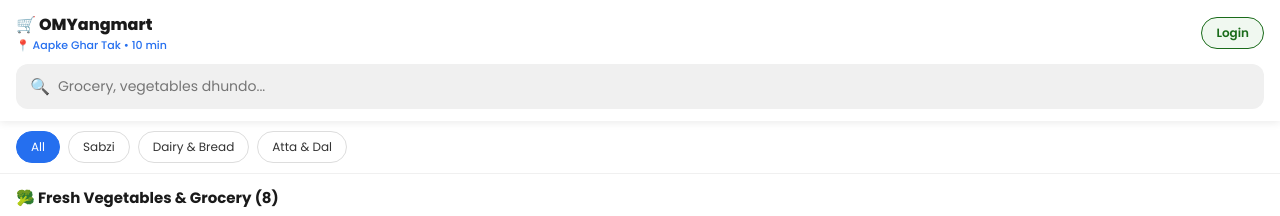
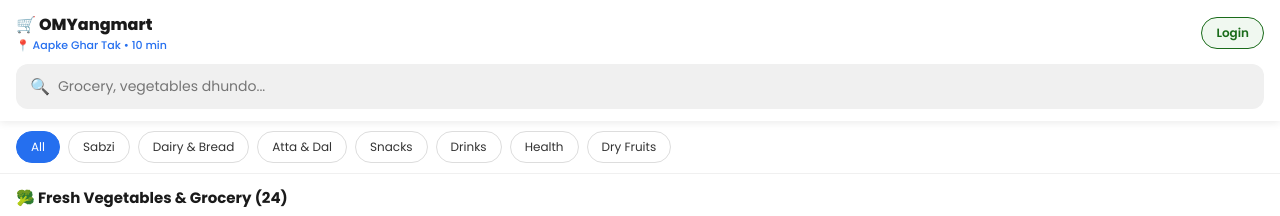
Before and after one commit to ashishkumarbihar2026-alt/omyangmart, a React (Vite) app: page / in a window 1280 px wide. Shown: the top 216 px of the page. Built offline with nearby package versions, Linux system fonts and the light colour scheme; no server answers.

Commit message:
Update products.js

```diff
--- a/src/data/products.js
+++ b/src/data/products.js
@@ -9,6 +9,22 @@ const rows = [
   [38, 'Dairy & Bread', 'Bread', '1 Pack', 45, 55, '🍞', '/images/bread.png'],
   [45, 'Atta & Dal', 'Atta', '5 kg', 230, 260, '🌾', '/images/atta.png'],
   [46, 'Atta & Dal', 'Basmati Chawal', '1 kg', 110, 130, '🍚', '/images/chawal.png'],
+   [151, 'Snacks', 'Soan Papdi', '200 g', 55, 70, '🍬', '/images/soanpapdi.png'],
+  [152, 'Snacks', 'Soan Papdi', '400 g', 110, 135, '🍬', '/images/soanpapdi.png'],
+  [153, 'Drinks', 'Junior Horlicks', '500 g', 320, 329, '🥛', '/images/juniorhorlicks.png'],
+  [154, 'Drinks', 'Horlicks', '500 g', 260, 264, '🥛', '/images/horlicks.png'],
+  [155, 'Drinks', 'Lite Horlicks', '500 g', 320, 325, '🥛', '/images/litehorlicks.png'],
+  [156, 'Drinks', 'Horlicks', '1 kg', 430, 440, '🥛', '/images/horlicks1kg.png'],
+  [157, 'Health', 'Dabur Chyawanprash', '1 kg', 400, 440, '🍯', '/images/chyawanprash.png'],
+  [158, 'Dry Fruits', 'Pista Badam', '250 g', 240, 400, '🥜', '/images/pistabadam.png'],
+  [159, 'Dry Fruits', 'Kismis', '250 g', 125, 250, '🍇', '/images/kismis.png'],
+  [160, 'Dry Fruits', 'Walnut', '250 g', 300, 650, '🥜', '/images/walnut.png'],
+  [161, 'Dry Fruits', 'Anjeer', '250 g', 250, 700, '🟤', '/images/anjeer.png'],
+  [162, 'Dry Fruits', 'Kaju', '250 g', 250, 400, '🥜', '/images/kaju.png'],
+  [163, 'Dry Fruits', 'Dates', '500 g', 320, 400, '🟤', '/images/dates.png'],
+  [164, 'Dry Fruits', 'Kimia Kajur', '250 g', 230, 265, '🟤', '/images/kimakajur.png'],
+  [165, 'Snacks', 'Rusk', '200 g', 39, 40, '🍞', '/images/risk.png'],
+  [166, 'Snacks', 'Haldirams Bhujia', '200 g', 70, 90, '🥨', '/images/rambhujia.png'],
 ]
 
 export const products = rows.map(([id, cat, n, u, price, mrp, emoji, image]) => ({
```
